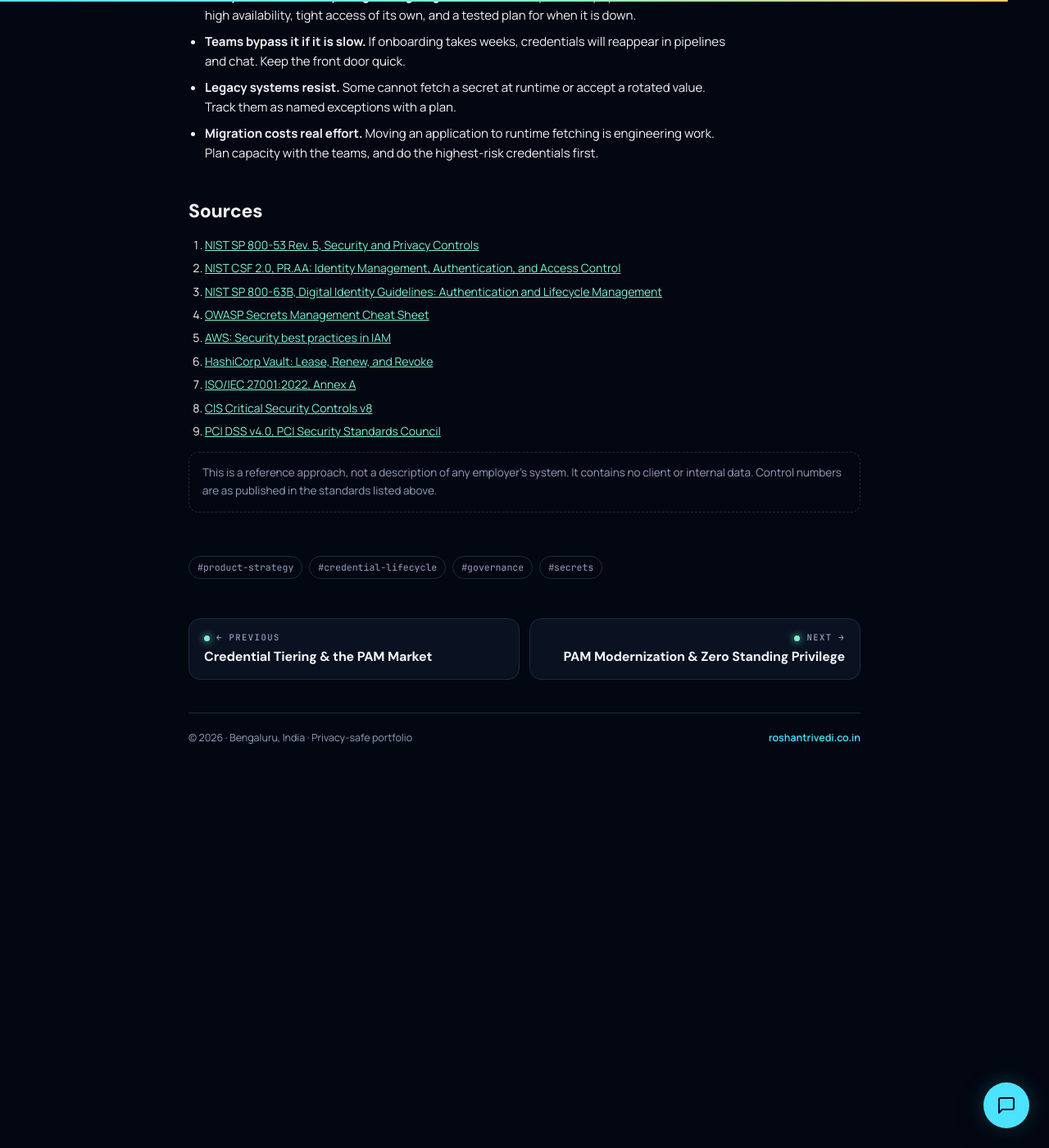
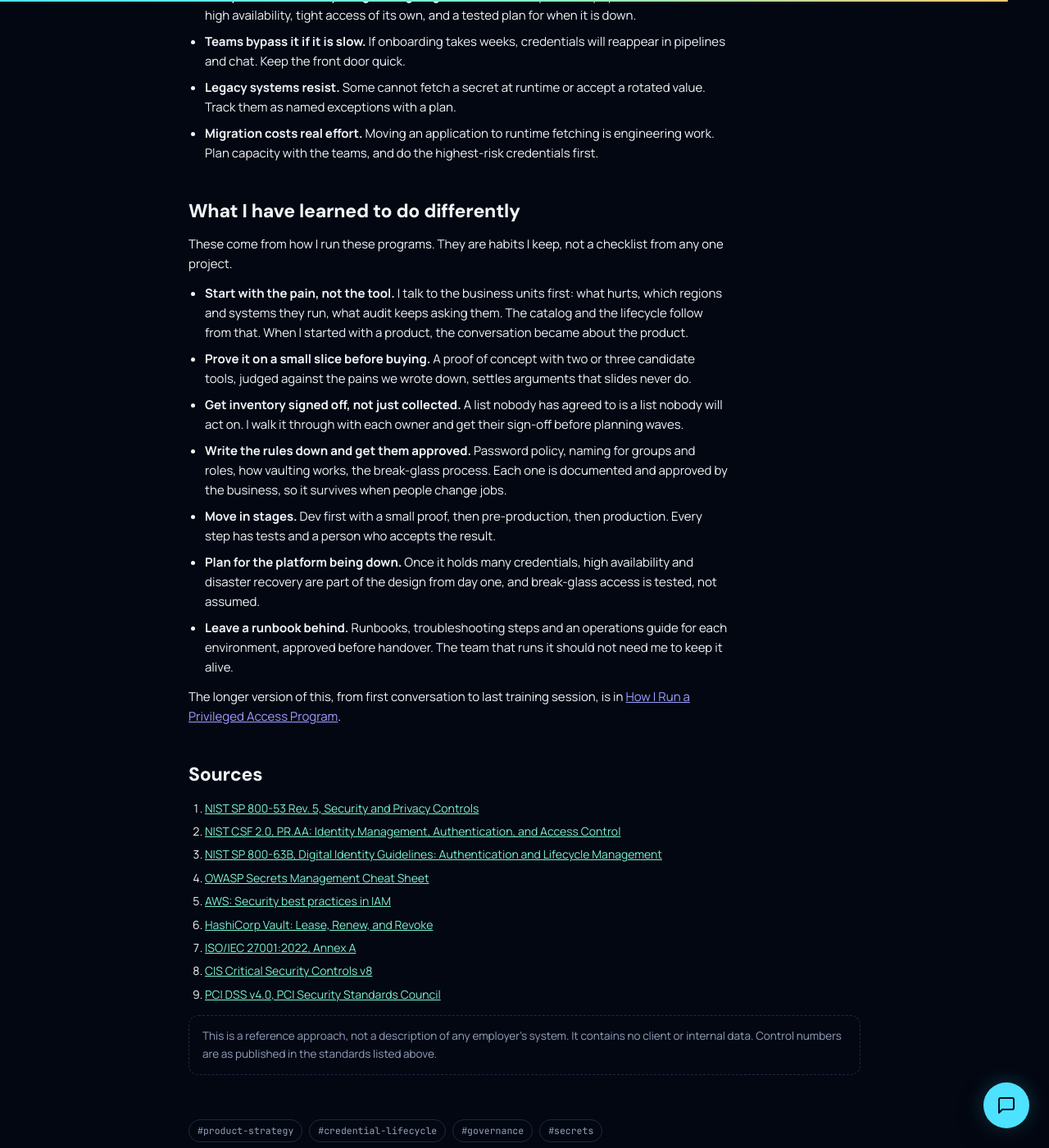
Before and after one commit to trivediroshan1-ui/trivediroshan1-ui.github.io, a Jekyll site: the page case-studies/credential-platform/index.html, which Jekyll copies as it is, in a window 1280 px wide and 1400 px high, scrolled down 6291 px. Shown: the whole window at 82% size. Built offline with Jekyll 4.4.1, drawn with Linux system fonts in a browser that asks for light colours.

Commit message:
Add lessons section to Credential Management Platform Strategy

```diff
--- a/case-studies/credential-platform/index.html
+++ b/case-studies/credential-platform/index.html
@@ -214,6 +214,21 @@
         </ul>
       </section>
 
+      <section id="lessons">
+        <h2>What I have learned to do differently</h2>
+        <p class="body-text">These come from how I run these programs. They are habits I keep, not a checklist from any one project.</p>
+        <ul class="plain-list">
+          <li><strong>Start with the pain, not the tool.</strong> I talk to the business units first: what hurts, which regions and systems they run, what audit keeps asking them. The catalog and the lifecycle follow from that. When I started with a product, the conversation became about the product.</li>
+          <li><strong>Prove it on a small slice before buying.</strong> A proof of concept with two or three candidate tools, judged against the pains we wrote down, settles arguments that slides never do.</li>
+          <li><strong>Get inventory signed off, not just collected.</strong> A list nobody has agreed to is a list nobody will act on. I walk it through with each owner and get their sign-off before planning waves.</li>
+          <li><strong>Write the rules down and get them approved.</strong> Password policy, naming for groups and roles, how vaulting works, the break-glass process. Each one is documented and approved by the business, so it survives when people change jobs.</li>
+          <li><strong>Move in stages.</strong> Dev first with a small proof, then pre-production, then production. Every step has tests and a person who accepts the result.</li>
+          <li><strong>Plan for the platform being down.</strong> Once it holds many credentials, high availability and disaster recovery are part of the design from day one, and break-glass access is tested, not assumed.</li>
+          <li><strong>Leave a runbook behind.</strong> Runbooks, troubleshooting steps and an operations guide for each environment, approved before handover. The team that runs it should not need me to keep it alive.</li>
+        </ul>
+        <p class="body-text">The longer version of this, from first conversation to last training session, is in <a href="/case-studies/privileged-access-program/">How I Run a Privileged Access Program</a>.</p>
+      </section>
+
       <section id="sources">
         <h2>Sources</h2>
         <ol class="sources">
```
